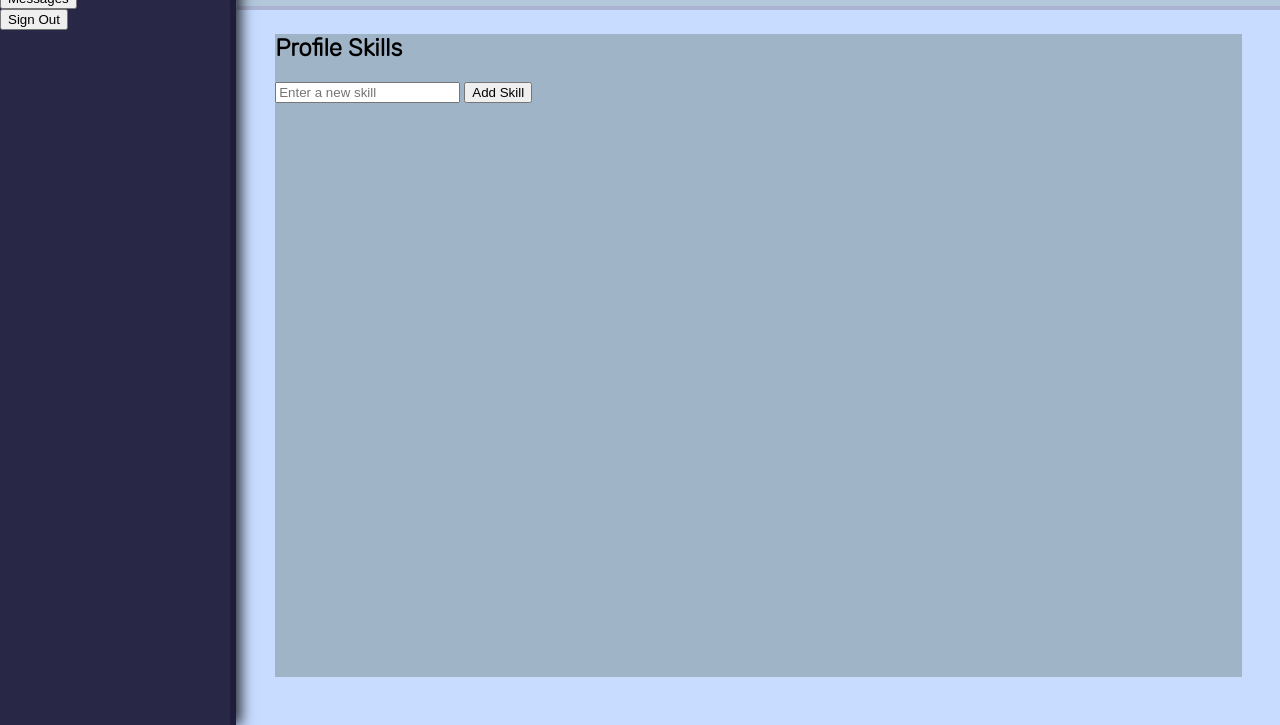
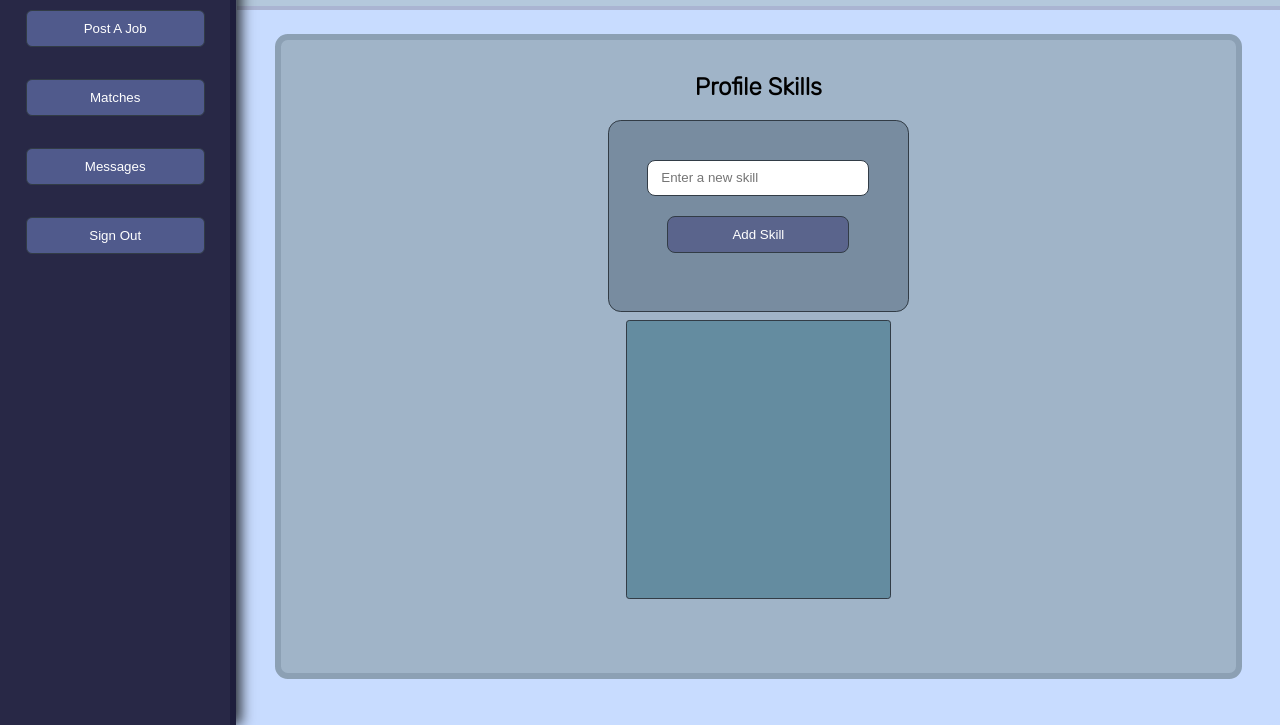
Before and after one commit to Sage1134/CareerMatch, a plain HTML site: page dashboard/dashboard.html in a window 1280 px wide. Shown: the part 75-800 px from the top of the page. Drawn offline with Linux system fonts and the light colour scheme.

Commit message:
updated UI and bug fixes

```diff
--- a/dashboard/dashboard.html
+++ b/dashboard/dashboard.html
@@ -9,18 +9,18 @@
         <div id="container">
             <div id="sidebar">
                 <div class="tab" data-tab="updateProfile" id="updateProfileTabButton">
-                    <button>Update Profile</button>
+                    <button class="tabButton">Update Profile</button>
                 </div>
                 <div class="tab" data-tab="postJob" id="jobPostTabButton">
-                    <button>Post A Job</button>
+                    <button class="tabButton">Post A Job</button>
                 </div>
                 <div class="tab" data-tab="matches" id="matchesTabButton">
-                    <button>Matches</button>
+                    <button class="tabButton">Matches</button>
                 </div>
                 <div class="tab" data-tab="messages" id="messagesTabButton">
-                    <button>Messages</button>
+                    <button class="tabButton">Messages</button>
                 </div>
-                <button>Sign Out</button>
+                <button class="tabButton" id="signOutButton">Sign Out</button>
             </div>
             <div id="main">
                 <div id="title">
@@ -28,14 +28,17 @@
                 </div>
                 <div id="content">
                     <div id="updateProfileTab" class="contentTab">
+                        <div class="contentContainer">
                         <h2>Profile Skills</h2>
-                        <div>
+                            <div class="verticalCenter">
                                 <input type="text" id="newSkill" placeholder="Enter a new skill">
-                            <button onclick="addSkill()">Add Skill</button>
+                                <button onclick="addSkill()" id="skillInputButton">Add Skill</button>
                             </div>
                             <div id="skillList"></div>
                         </div>
+                    </div>
                     <div id="postJobTab" class="contentTab">
+                        <div class="contentContainer">
                             <h2>Post A Job Opportunity</h2>
                             <form id="jobForm" onsubmit="submitJobForm(event)">
 
@@ -55,12 +58,16 @@
                             </form>
                             <div id="jobList"></div>
                         </div>
+                    </div>
                     <div id="matchesTab" class="contentTab">
+                        <div class="contentContainer">
                             <h2>Matches</h2>
                             <div id="jobMatchList"></div>
                             <div id="employeeMatchList"></div>
                         </div>
+                    </div>
                     <div id="messagesTab" class="contentTab">
+                        <div class="contentContainer">
                             <div id="chats"></div>
                             <div id="chatBox">
                             <div id="messages"></div>
@@ -71,6 +78,7 @@
                     </div>
                 </div>
             </div>
+        </div>
     </body>
     <script type="text/javascript" src="dashboardScript.js"></script>
 </html>
--- a/dashboard/dashboardScript.js
+++ b/dashboard/dashboardScript.js
@@ -1,8 +1,10 @@
 const sessionID = getLocalStorageItem("sessionID");
 const username = getLocalStorageItem("username")
 const currentJobSkills = [];
+const welcome = document.getElementById("welcome");
 
 document.addEventListener("DOMContentLoaded", function() {
+    welcome.innerHTML = "Welcome, " + username + "!";
     const tabs = document.querySelectorAll(".tab");
 
     tabs.forEach(tab => {
@@ -19,6 +21,9 @@ document.addEventListener("DOMContentLoaded", function() {
             this.classList.add("active");
         });
     });
+
+    updateSkillList();
+    document.getElementById("signOutButton").addEventListener("click", signOut);
     document.getElementById("updateProfileTabButton").addEventListener("click", updateSkillList);
     document.getElementById("jobPostTabButton").addEventListener("click", updateJobList);
     document.getElementById("insertSkill").addEventListener("click", insertSkill);
@@ -713,6 +718,35 @@ function updateSkillList() {
     };
 }
 
+function signOut(event) {
+    const isLocalConnection = window.location.hostname === '10.0.0.138';
+    const socket = new WebSocket(isLocalConnection ? 'ws://10.0.0.138:1134' : 'ws://99.245.65.253:1134');
+
+    const data = {
+        purpose: "signOut",
+        username: username,
+        sessionToken: sessionID,
+      };
+
+    socket.onopen = function (event) {
+        socket.send(JSON.stringify(data));
+    };
+
+    socket.onmessage = function(event) {
+        var data = JSON.parse(event.data);
+        if (data["purpose"] == "fail") {
+            alert("Session Invalid Or Expired");
+            window.location.href = "../signIn/signIn.html";
+        }
+        else if (data["purpose"] == "signOutSuccess") {
+            localStorage.removeItem("username");
+            localStorage.removeItem("sessionID");
+            window.location.href = "../signIn/signIn.html";
+        }
+        socket.close(1000, "Closing Connection");
+    };
+}
+
 function setLocalStorageItem(key, value) {
     localStorage.setItem(key, value);
 }
--- a/dashboard/dashboardStylesheet.css
+++ b/dashboard/dashboardStylesheet.css
@@ -23,6 +23,9 @@ body {
     border-style: solid;
     border-color: rgb(30, 30, 60);
     box-shadow: 5px 0px 1vw rgba(0, 0, 0, 0.8);
+    display: flex;
+    flex-direction: column;
+    align-items: center;
 }
 
 #main {
@@ -50,6 +53,7 @@ body {
     flex-grow: 1;
     background-color: rgb(200, 220, 255);
     width: 100%;
+    border-radius: 1vw;
 }
 
 #updateProfileTab {
@@ -62,10 +66,110 @@ body {
     margin-left: 3vw;
     margin-right: 3vw;
     display: none;
-    height: 90%;
+    height: 85%;
     background-color: rgb(160, 180, 200);
+    border-radius: 1vw;
+    padding: 1vw;
+    border-width: 0.5vw;
+    border-style: solid;
+    border-color: rgb(140, 160, 180);
 }
 
 .match {
     background-color: rgb(150, 170, 190);
 }
+
+.contentContainer {
+    display: flex;
+    flex-direction: column;
+    align-items: center;
+}
+
+#skillInputButton {
+    background-color: rgb(90, 100, 140);
+    color: #fff;
+    padding: 10px;
+    padding-left: 5vw;
+    padding-right: 5vw;
+    border-style: solid;
+    border-width: 1px;
+    border-radius: 8px;
+    border-color: rgb(50, 60, 70);
+    cursor: pointer;
+    transition: opacity 0.2s;
+    margin: 20px;
+}
+
+button:hover {
+    opacity: 0.8;
+}
+
+button:active {
+    opacity: 0.6;
+}
+
+.verticalCenter {
+    background-color: rgb(120, 140, 160);
+    display: flex;
+    flex-direction: column;
+    padding: 3vw;
+    border-radius: 1vw;
+    border-width: 1px;
+    border-style: solid;
+    border-color: rgb(50, 60, 70);
+}
+
+#skillList {
+    margin-top: 1vh;
+    background-color: rgb(100, 140, 160);
+    display: flex;
+    flex-direction: column;
+    padding: 3vw;
+    border-width: 1px;
+    border-radius: 0.25vw;
+    border-style: solid;
+    border-color: rgb(50, 60, 70);
+    width: 20%;
+    text-align: center;
+    height: 200px;
+    max-height: 200px;
+    overflow-y: auto;
+}
+
+input {
+    padding-left: 1vw;
+    padding-right: 1vw;
+    height: 32px;
+    border-radius: 8px;
+    border-width: 1px;
+    border-style: solid;
+    border-color: rgb(50, 60, 70);
+}
+
+.tabButton {
+    background-color: rgb(80, 90, 140);
+    color: #fff;
+    padding: 10px;
+    border-style: solid;
+    border-width: 1px;
+    border-radius: 6px;
+    width: 14vw;
+    border-color: rgb(50, 60, 70);
+    cursor: pointer;
+    transition: opacity 0.2s;
+    margin-top: 2vh;
+    margin-bottom: 2vh;
+}
+
+::-webkit-scrollbar {
+    width: 6px;
+}
+
+::-webkit-scrollbar-thumb {
+    background-color: rgba(0, 0, 0, 0.5);
+    border-radius: 6px;
+}
+
+::-webkit-scrollbar-track {
+    background-color: rgba(255, 255, 255, 0.5);
+}
```
Also changed, not shown: 1 other file. Lines whose indentation alone changed are shown as unchanged.
